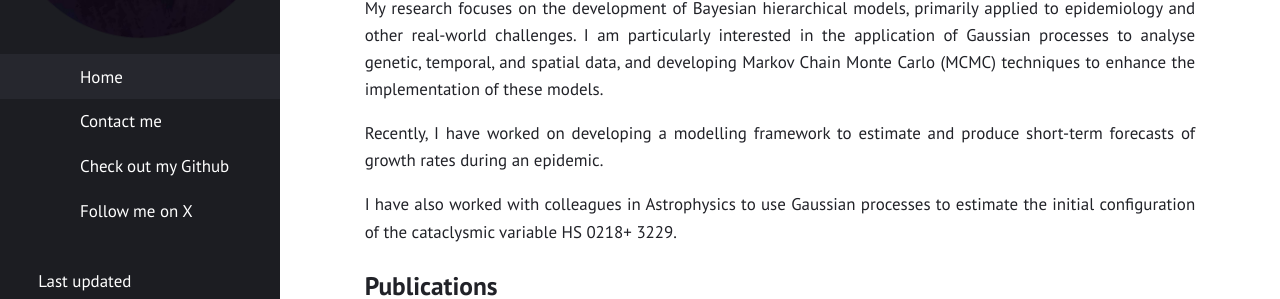
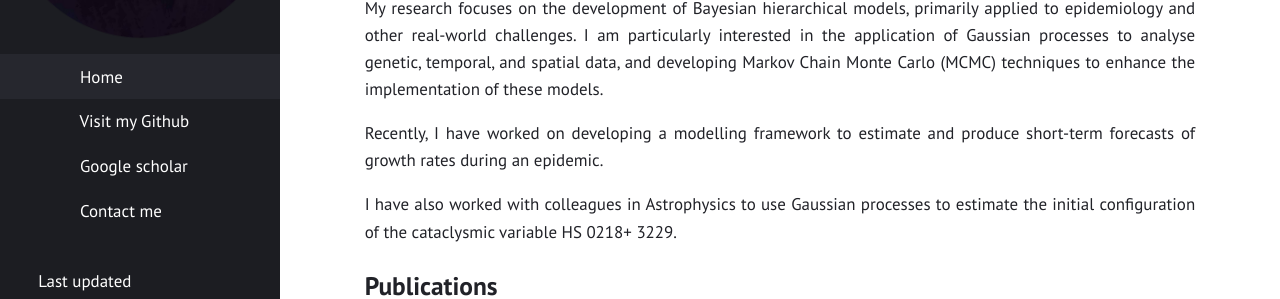
Before and after one commit to lauraguzmanrincon/lauraguzmanrincon.github.io, a Jekyll site: the page built from index.md, in a window 1280 px wide. Shown: the part 280-579 px from the top of the page. Built offline with Jekyll 4.4.1, drawn with Linux system fonts in a browser that asks for light colours.

Commit message:
Update _config.yml

```diff
--- a/_config.yml
+++ b/_config.yml
@@ -27,9 +27,9 @@ navigation:                # accepts {file, title, url, icon, sidebaricon}
   #- {file: "CV.md", title = "CV"}
 
 external:                  # shows a footer with social links - for available icons see fontawesome.com/icons
-  - {title: Contact me, icon: envelope, url: "mailto:lm.guzman439@uniandes.edu.co"}
-  - {title: Check out my Github, icon: github, url: "https://github.com/lauraguzmanrincon"}
-  - {title: Follow me on X, icon: twitter, url: "https://twitter.com/LGuzmanRincon"}
+  - {title: Visit my Github, icon: github, url: "https://github.com/lauraguzmanrincon"}
+  - {title: Google scholar, icon: scroll, url: "https://scholar.google.com/citations?user=MxkHD34AAAAJ&hl=en&oi=ao"}
+  - {title: Contact me, icon: envelope, url: "mailto:lmg65@cam.ac.uk"}
 
 comments:
 #  disqus_shortname: ""    # see https://disqus.com/
```
